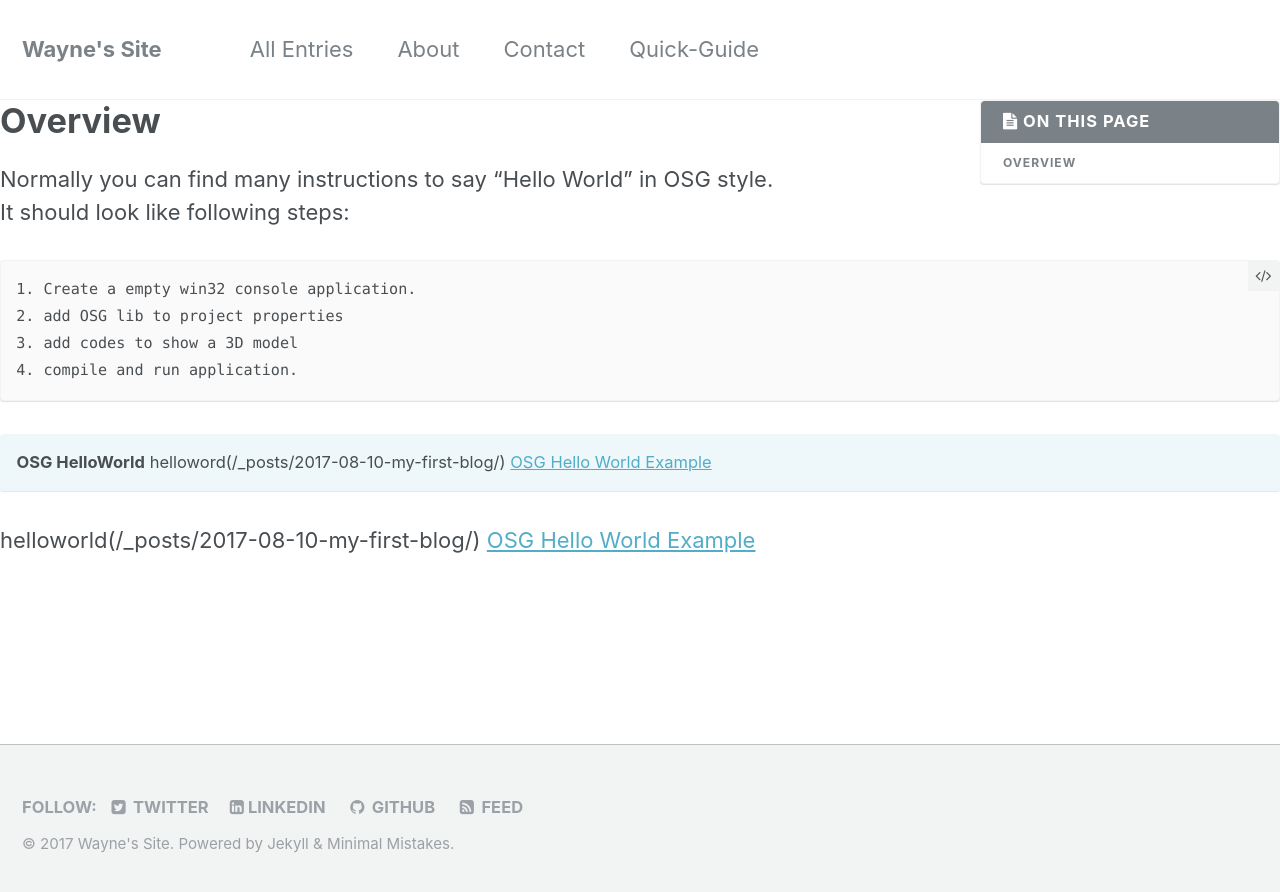
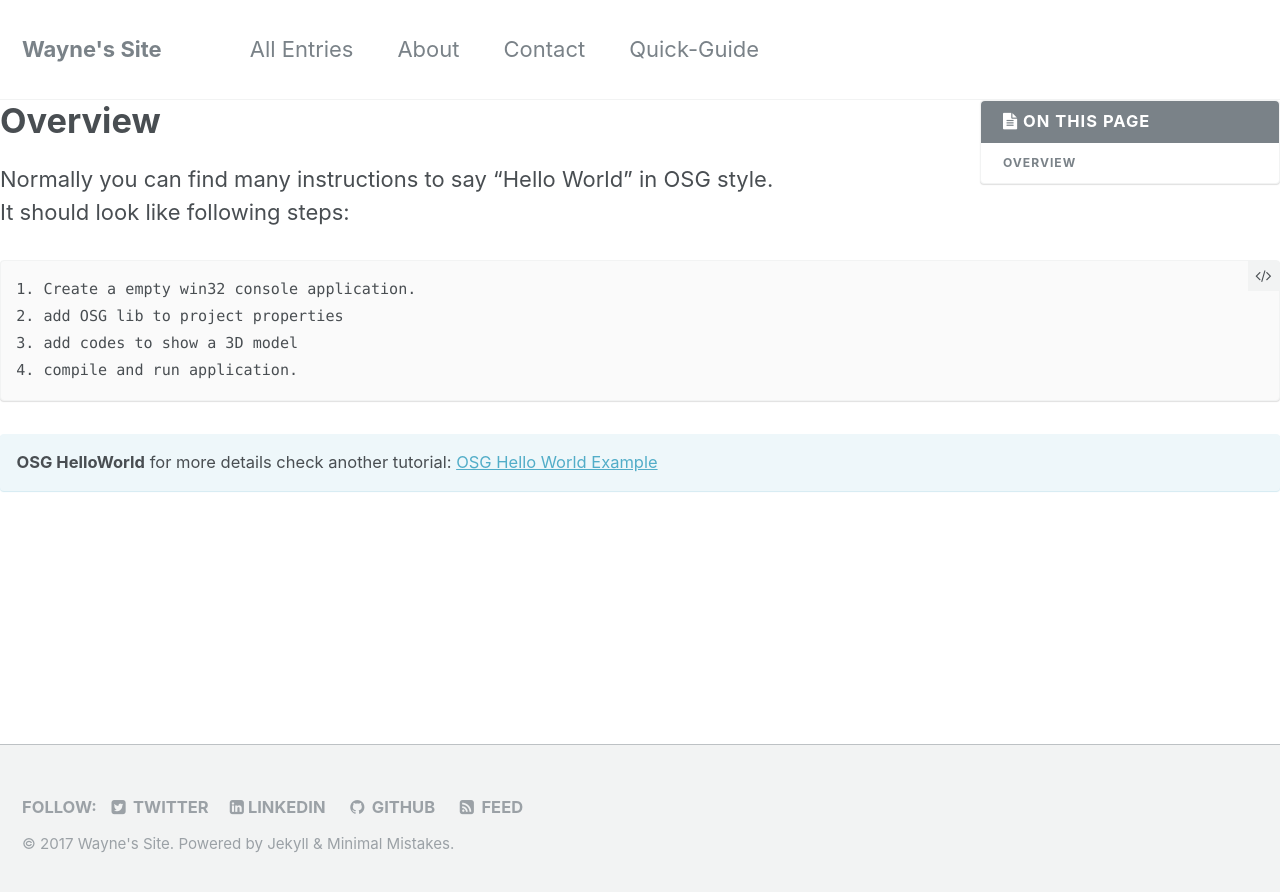
Before and after one commit to element207/element207.github.io, a Jekyll site: the page built from _posts/2017-08-14-OSG-VS2015-TroubleShooting.md, in a window 1280 px wide. Shown: the top 892 px of the page. Built offline with Jekyll 4.4.1, drawn with Linux system fonts in a browser that asks for light colours; our own code applies the rules of GitHub Pages for plain Markdown files.

Commit message:
Update 2017-08-14-OSG-VS2015-TroubleShooting.md

```diff
--- a/_posts/2017-08-14-OSG-VS2015-TroubleShooting.md
+++ b/_posts/2017-08-14-OSG-VS2015-TroubleShooting.md
@@ -25,9 +25,5 @@ It should look like following steps:
 {% endhighlight %}
 
 **OSG HelloWorld**
-helloword({{ site.baseurl }}{% link _posts/2017-08-10-my-first-blog.md %})
-[OSG Hello World Example]({{ site.baseurl }}{% link _posts/2017-08-10-my-first-blog.md %})
+for more details check another tutorial: [OSG Hello World Example]({{ site.baseurl }}{% link _posts/2017-08-10-my-first-blog.md %})
 {: .notice--info}
-
-helloworld({{ site.baseurl }}{% link _posts/2017-08-10-my-first-blog.md %})
-[OSG Hello World Example]({{ site.baseurl }}{% link _posts/2017-08-10-my-first-blog.md %})
```
